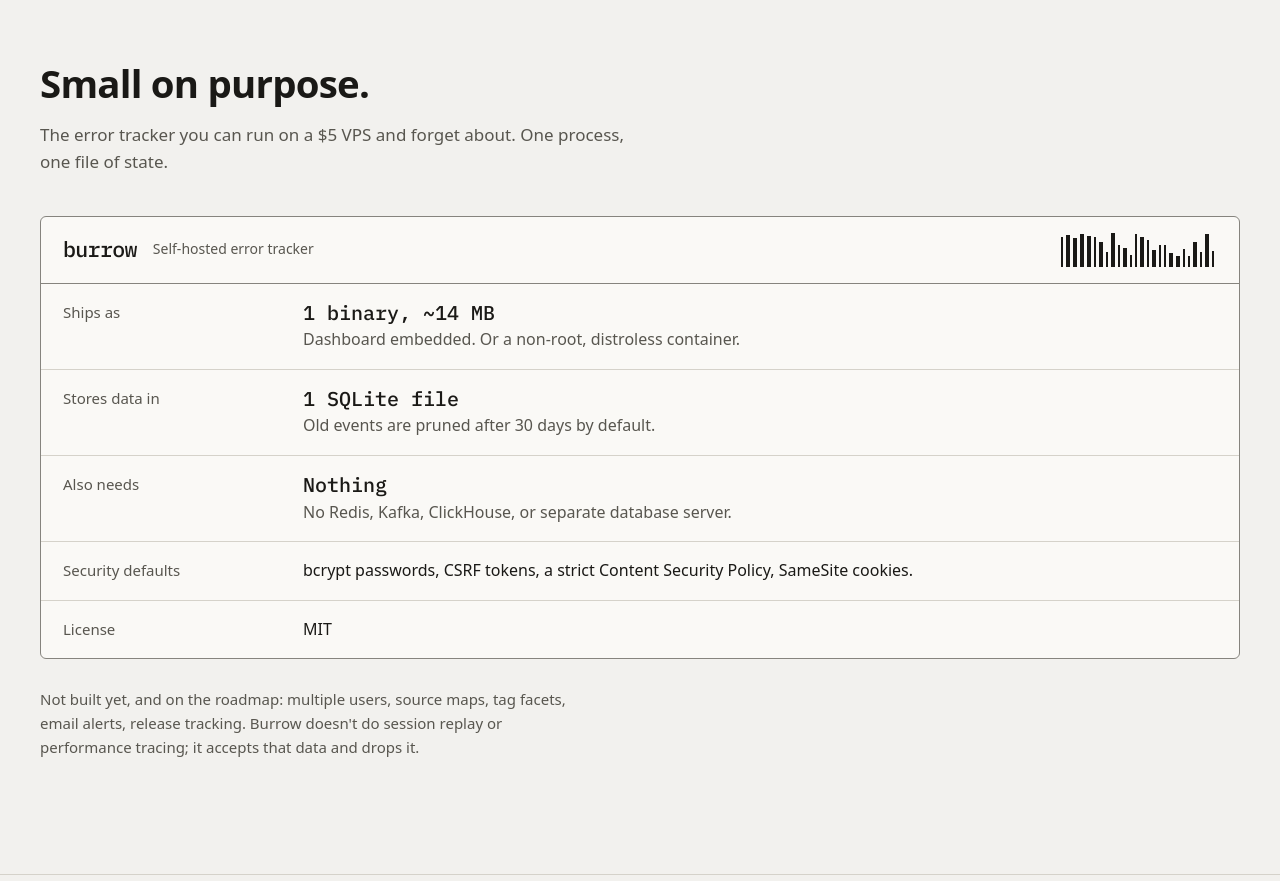
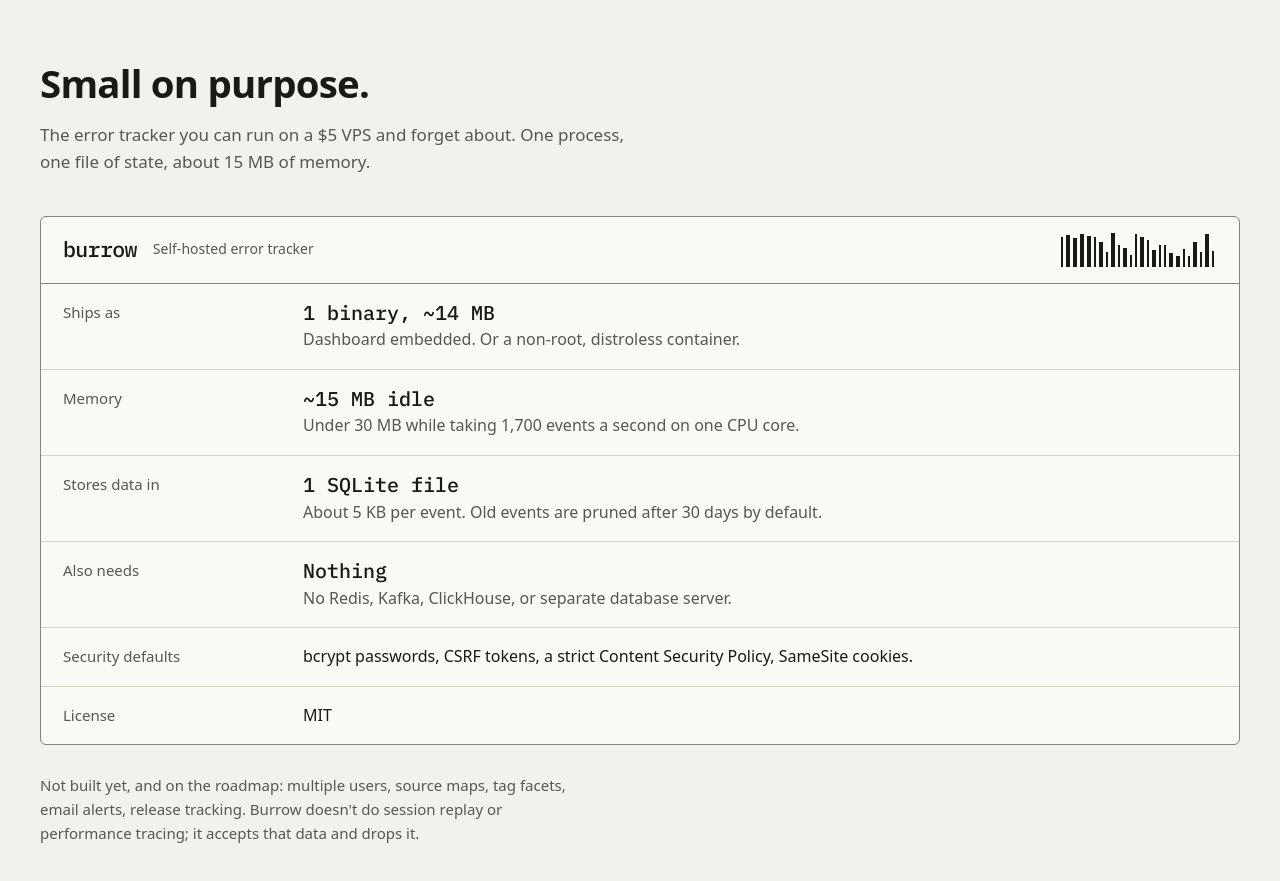
Before and after one commit to runburrow/landing, a plain HTML site: page index.html in a window 1280 px wide. Shown: the part 3440-4321 px from the top of the page. Drawn offline with Linux system fonts and the light colour scheme.

Commit message:
Measure resource usage and document system requirements
Benchmarked a release build with realistic Python SDK events (4.5 KB, stack
frames with context and locals, breadcrumbs) on an i5-1235U with a SATA SSD:
~15 MiB idle, 25-30 MiB at full ingest, ~45 MiB with 300k events stored;
~1,750 events/s on one core, ~2,150 on more (single SQLite writer);
~5.1 KiB of disk per event; startup ~80 ms; runs under a 32 MB memory limit.

docs/benchmarks.md has every number and how to reproduce it, with the load
generator committed as tools/loadgen. README gains a System requirements
section with disk sizing; the landing page's spec label, PRODUCT.md and
docker-compose (256M memory limit) carry the measured figures. The README
intro drops the comparison to other trackers' RAM needs.

Co-Authored-By: Claude Opus 5.5 <noreply@anthropic.com>

```diff
--- a/index.html
+++ b/index.html
@@ -192,12 +192,13 @@ end)</pre>
 <section class="section" aria-labelledby="small-title">
   <div class="wrap">
     <h2 id="small-title">Small on purpose.</h2>
-    <p class="section-lead">The error tracker you can run on a $5 VPS and forget about. One process, one file of state.</p>
+    <p class="section-lead">The error tracker you can run on a $5 VPS and forget about. One process, one file of state, about 15 MB of memory.</p>
     <div class="label">
       <div class="label-head"><span class="wordmark">burrow</span><span class="muted">Self-hosted error tracker</span><span class="label-barcode" aria-hidden="true" data-barcode></span></div>
       <dl>
       <div class="label-row"><dt>Ships as</dt><dd><span class="figure">1 binary, ~14 MB</span><br><span class="muted">Dashboard embedded. Or a non-root, distroless container.</span></dd></div>
-      <div class="label-row"><dt>Stores data in</dt><dd><span class="figure">1 SQLite file</span><br><span class="muted">Old events are pruned after 30 days by default.</span></dd></div>
+      <div class="label-row"><dt>Memory</dt><dd><span class="figure">~15 MB idle</span><br><span class="muted">Under 30 MB while taking 1,700 events a second on one CPU core.</span></dd></div>
+      <div class="label-row"><dt>Stores data in</dt><dd><span class="figure">1 SQLite file</span><br><span class="muted">About 5 KB per event. Old events are pruned after 30 days by default.</span></dd></div>
       <div class="label-row"><dt>Also needs</dt><dd><span class="figure">Nothing</span><br><span class="muted">No Redis, Kafka, ClickHouse, or separate database server.</span></dd></div>
       <div class="label-row"><dt>Security defaults</dt><dd>bcrypt passwords, CSRF tokens, a strict Content Security Policy, SameSite cookies.</dd></div>
       <div class="label-row"><dt>License</dt><dd>MIT</dd></div>
```
